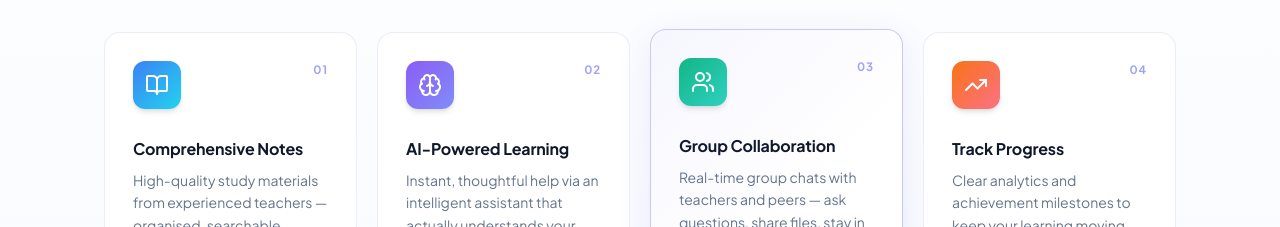
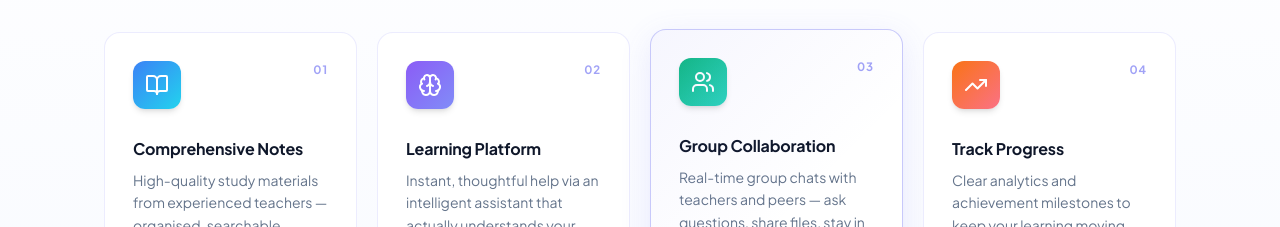
Before and after one commit to Abhishek4415/Campus-Learn-LMS-, a React (Vite) app in the folder frontend/vite-project/: page / in a window 1280 px wide. Shown: the part 1440-1667 px from the top of the page. Built offline with nearby package versions, Linux system fonts and the light colour scheme; no server answers.

Commit message:
Change title from 'AI-Powered Learning' to 'Learning Platform'

```diff
--- a/frontend/vite-project/src/pages/home.jsx
+++ b/frontend/vite-project/src/pages/home.jsx
@@ -120,7 +120,7 @@ export default function Home() {
     },
     {
       icon: Brain,
-      title: 'AI-Powered Learning',
+      title: 'Learning Platform',
       description: 'Instant, thoughtful help via an intelligent assistant that actually understands your coursework.',
       gradient: 'from-violet-500 to-indigo-400',
     },
```
